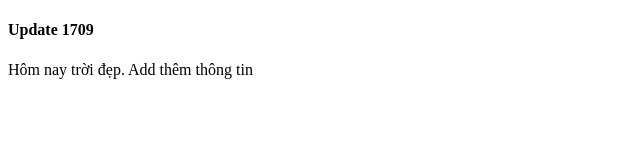
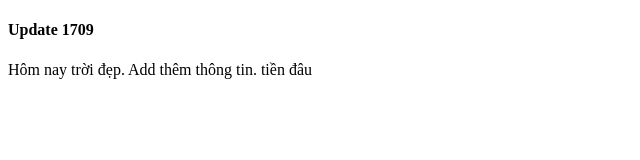
Before and after one commit to duyanh16/checkgit.github.io, a plain HTML site: page index.html in a window 1280 px wide. Shown: the full height of the page, 0-640 px from the left. Drawn offline with Linux system fonts and the light colour scheme.

Commit message:
update13:24

```diff
--- a/index.html
+++ b/index.html
@@ -7,7 +7,7 @@
 </head>
 <body>
     <h4>Update 1709</h4>
-    <p>Hôm nay trời đẹp. Add thêm thông tin</p>
+    <p>Hôm nay trời đẹp. Add thêm thông tin. tiền đâu</p>
 
 </body>
 </html>
```
